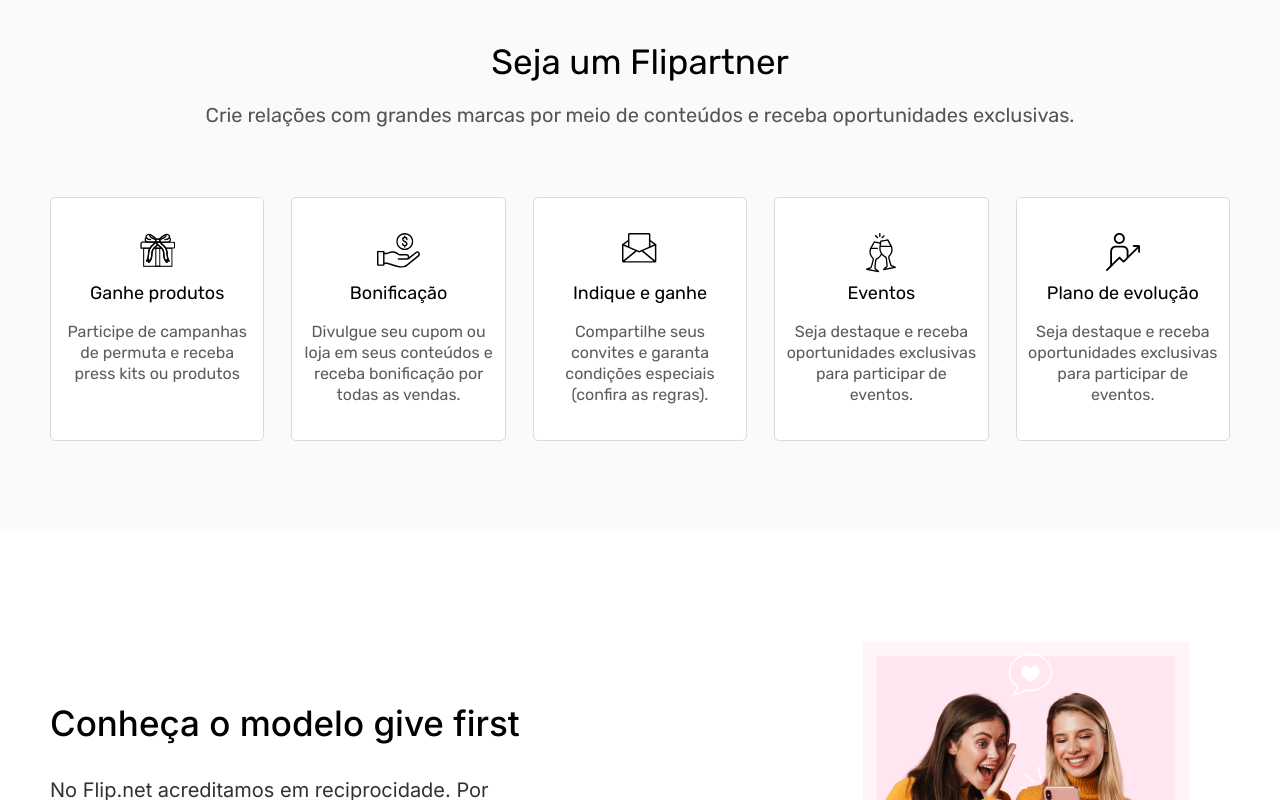
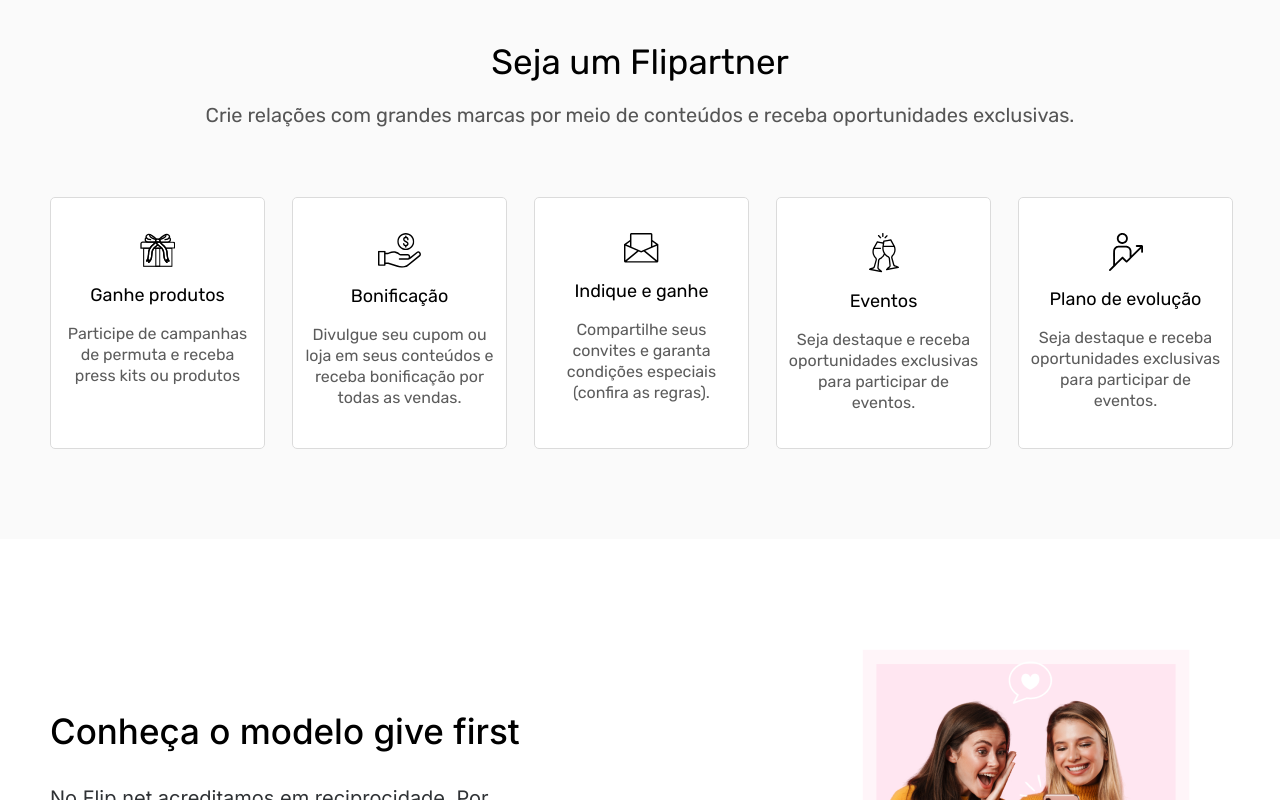
Before and after one commit to vinicyusPandanjo/flipnet, a plain HTML site: page index.html in a window 1280 px wide. Shown: the part 730-1530 px from the top of the page. Drawn offline with nearby package versions, Linux system fonts and the light colour scheme.

Commit message:
alterações na section mission

```diff
--- a/src/js/slideShow.js
+++ b/src/js/slideShow.js
@@ -26,15 +26,8 @@
       ],
     });
 
-    if (window.innerWidth > 576) {
-      $(window).on("load", function () {
     let stHeight = $(".container_slide_welcome .slick-track").height();
-        $(".container_slide_welcome .slick-slide").css(
-          "height",
-          stHeight + "px"
-        );
-      });
-    }
+    $(".container_slide_welcome .slick-slide").css("height", stHeight + "px");
   },
 
   slideExperiencia() {
@@ -97,37 +90,52 @@
   },
 
   slideCard() {
-    if (window.innerWidth <= 576) {
     $(".container_card").slick({
-        dots: false,
+      dots: $(".container_card .card").length > 5 ? true : false,
       infinite: true,
-        speed: 300,
-        slidesToShow: 2,
-        slidesToScroll: 1,
-        centerMode: true,
-        variableWidth: true,
-        adaptiveHeight: true,
-        arrow: false,
-        prevArrow: false,
-        nextArrow: false,
-      });
-      let stHeight = $(".container_card .slick-track").height();
-      $(".container_card .slick-slide").css("height", stHeight + "px");
-      return;
-    }
-    if (window.innerWidth <= 790) {
-      $(".container_card").slick({
+      slidesToShow: 5,
+      prevArrow:
+        "<button class=' prev slick-prev'><img src='src/image/arrow_left.svg'></button>",
+
+      nextArrow:
+        "<button class=' next slick-next'><img src='src/image/arrow_right.svg'></button>",
+
+      responsive: [
+        {
+          breakpoint: 992,
+          settings: {
+            slidesToShow: 4,
+          },
+        },
+        {
+          breakpoint: 790,
+          settings: {
             dots: false,
             infinite: true,
             slidesToShow: 3,
             slidesToScroll: 1,
             prevArrow: false,
             nextArrow: false,
+          },
+        },
+        {
+          breakpoint: 576,
+          settings: {
+            dots: false,
+            infinite: true,
+            speed: 300,
+            slidesToShow: 2,
+            slidesToScroll: 1,
+            arrows: false,
+
+            variableWidth: true,
+          },
+        },
+      ],
     });
 
     let stHeight = $(".container_card .slick-track").height();
     $(".container_card .slick-slide").css("height", stHeight + "px");
-    }
   },
 };
 
--- a/src/scss/2-layout/_home.scss
+++ b/src/scss/2-layout/_home.scss
@@ -91,6 +91,9 @@
         .container {
             @include flex(row, space-between, center);
 
+
+            gap: 16px;
+
             @include device(md) {
                 flex-direction: column;
                 gap: 50px;
@@ -104,6 +107,7 @@
             width: 100%;
 
             .content {
+
                 h1 {
                     font-weight: 400;
                     font-size: 4.5rem;
@@ -287,10 +291,44 @@
             .container_card {
 
                 margin-top: 70px;
-                display: grid;
-                grid-template-columns: repeat(5, 1fr);
-                gap: 27px;
+                width: 100%;
 
+                .slick-dots {
+                    bottom: -25%;
+                    gap: 8px;
+                }
+
+                .slick-list {
+                    margin: 0 -13.5px;
+
+                    @media screen and (max-width: 790px) {
+
+                        height: 250px;
+                    }
+
+                    @include device(sm) {
+                        margin: 0 -10px;
+
+                        height: auto;
+                    }
+                }
+
+                .card.slick-slide {
+                    margin: 0 13.5px;
+
+                    @include device(sm) {
+                        margin: 0 10px;
+                    }
+                }
+
+                .info {
+                    margin-top: 18px;
+
+                    @media screen and (max-width: 790px) {
+                        margin-top: 10px;
+                    }
+
+                }
 
 
                 @media screen and (max-width: 790px) {
@@ -299,32 +337,13 @@
                     width: 90vw;
                     margin-top: 30px;
 
-                    .slick-list {
-                        margin: 0 -13.5px;
 
-                        @include device(sm) {
-                            margin: 0 -10px;
-                        }
-                    }
 
                     .card {
                         width: calc(100% /3);
 
                         @include device(sm) {
                             width: 225px;
-
-                        }
-
-                        &.slick-slide {
-                            margin: 0 13.5px;
-
-                            @include device(sm) {
-                                margin: 0 10px;
-                            }
-                        }
-
-                        .info {
-                            margin-top: 10px;
                         }
                     }
 
--- a/src/scss/3-component/_card.scss
+++ b/src/scss/3-component/_card.scss
@@ -30,6 +30,7 @@
             line-height: 2.1rem;
 
 
+
             @include device(sm) {
                 font-size: 1.8rem;
                 line-height: 2.1rem;
```
Also changed, not shown: index.html (+6 -0 lines), src/css/styles.css. Lines whose indentation alone changed are shown as unchanged.
